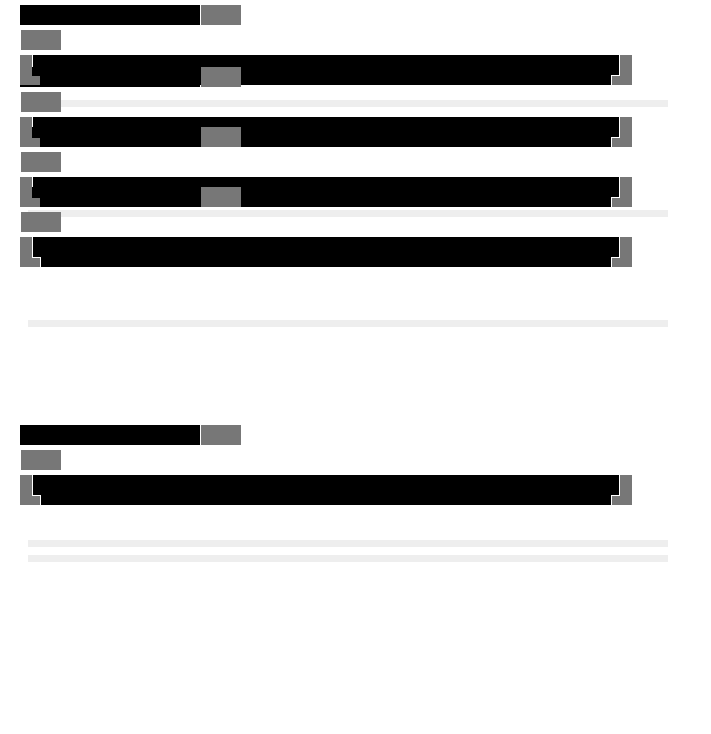
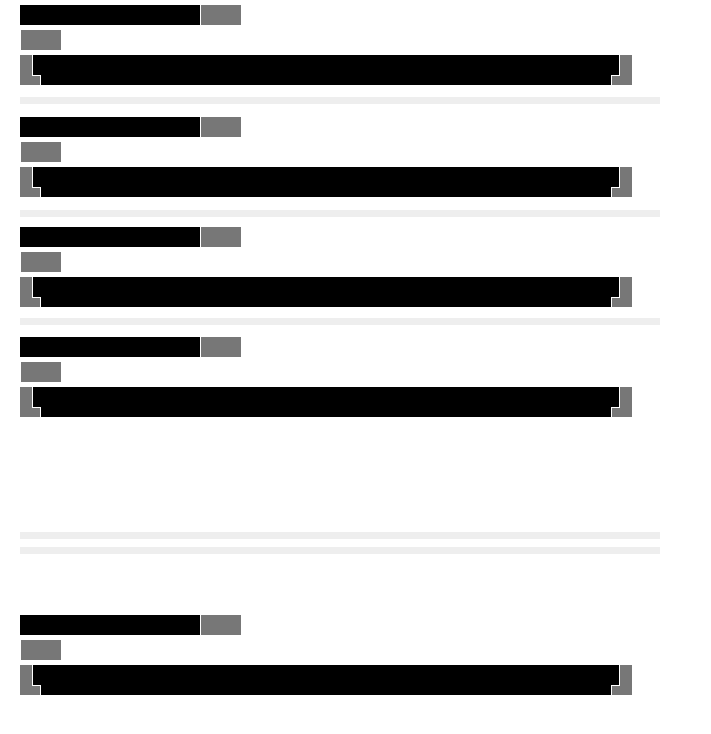
Before and after one commit to rskew/modal-synth, a plain HTML site: page resources/public/index.html in a window 1280 px wide. Shown: the whole page, without its empty margins (0-711 px from the left). Drawn offline with Linux system fonts and the light colour scheme.

Commit message:
Trying to fix layout when deployed

```diff
--- a/resources/public/css/style.css
+++ b/resources/public/css/style.css
@@ -1,26 +1,26 @@
 :root {
-    --channel-height: 60px;
+    --channel-height: 110px;
     --slider-width: 50vw;
 }
 
 .divider {
     position: absolute;
-    margin: 20px;
+    margin: 12px;
     width: var(--slider-width);
     height: 7px;
     background-color: #EEEEEE;
 }
 
 #divider1 {
-    top: calc(20px + var(--channel-height));
+    top: calc(var(--channel-height) - 25px);
 }
 
 #divider2 {
-    top: calc(70px + 2 * var(--channel-height));
+    top: calc(2 * var(--channel-height) - 22px);
 }
 
 #divider3 {
-    top: calc(120px + 3 * var(--channel-height));
+    top: calc(3 * var(--channel-height) - 24px);
 }
 
 #divider-master1 {
@@ -70,7 +70,7 @@
     /*position: relative;*/
     position: absolute;
     left: 0;
-    top: calc(60vh - var(--channel-height));
+    top: calc(90vh - var(--channel-height));
     width: var(--slider-width);
 }
 
```
